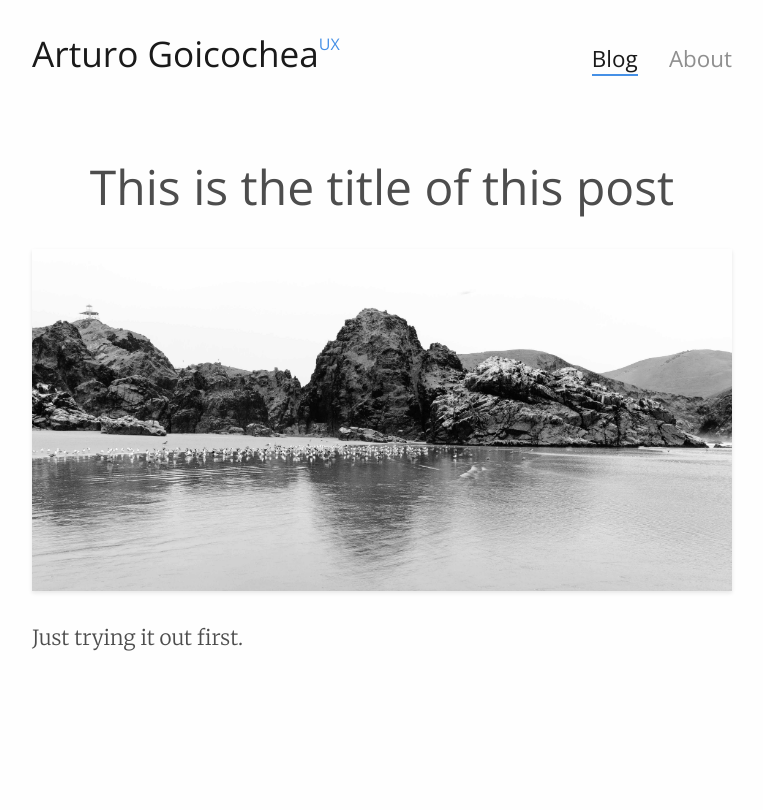
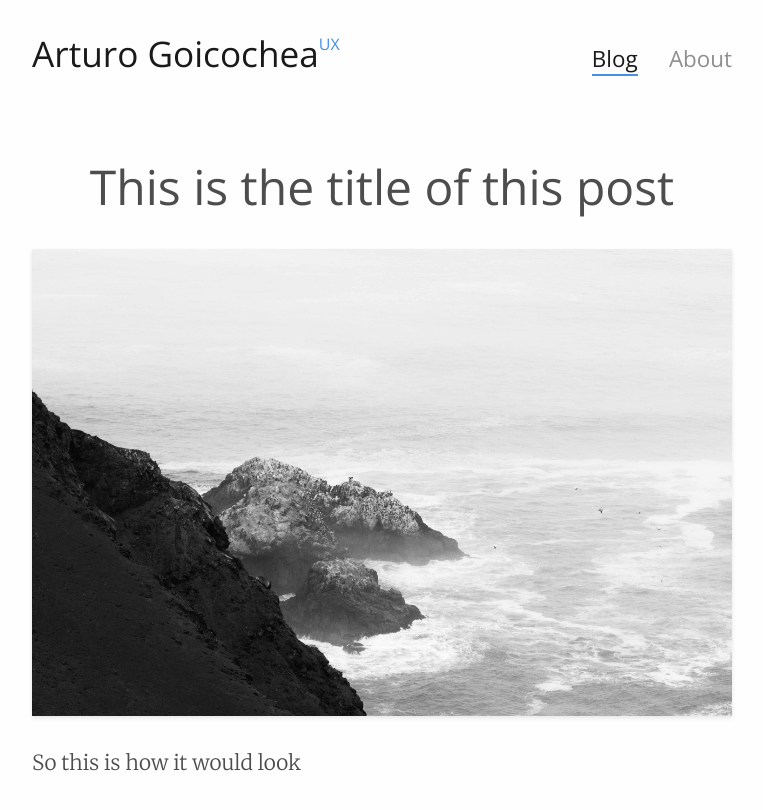
Before and after one commit to arturogh/arturogh, a Jekyll site: the page built from _posts/2015-05-28-my-second-post.md, in a window 1280 px wide. Shown: the top 810 px of the page, without its empty margins (258-1021 px from the left). Built offline with Jekyll 4.4.1, drawn with Linux system fonts in a browser that asks for light colours.

Commit message:
Second post published

```diff
--- a/_posts/2015-05-28-my-second-post.md
+++ b/_posts/2015-05-28-my-second-post.md
@@ -1,11 +1,11 @@
 ---
 layout: post
-title: First Post
+title: Post number 2
 published: true
 image: post-1-img.jpg
 excerpt: Here I can write a bit about the post so that you can learn.
 ---
 
-<div><img src="{{site.baseurl}}/public/images/long-img-1.jpg" alt=""></div>
+<div><img src="{{site.baseurl}}/public/images/long-img-2.jpg" alt=""></div>
 
-Just trying it out first.
+So this is how it would look
```
